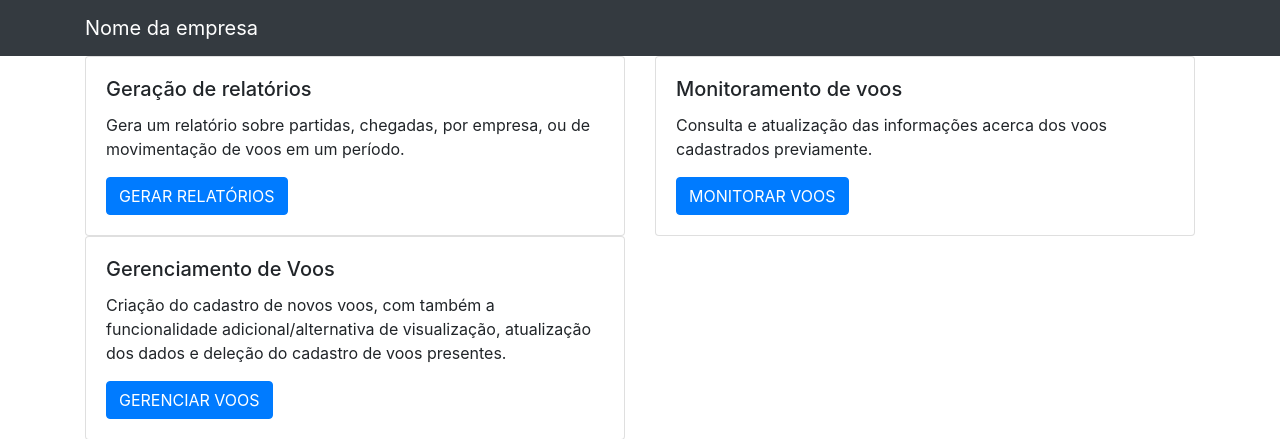
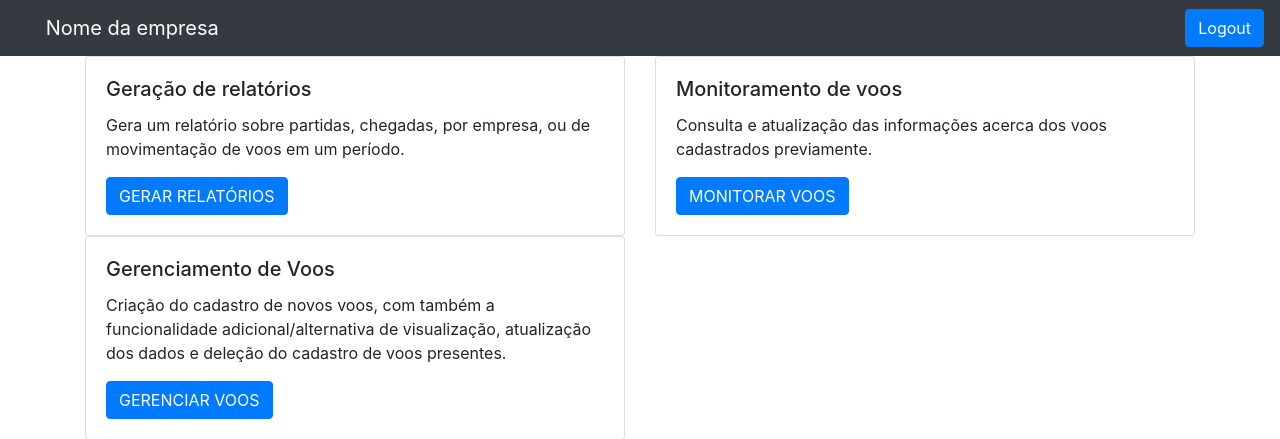
Before and after one commit to DamaralHenrique/DjangoApp, a Django app: page /home/ in a window 1280 px wide. Shown: the top 439 px of the page. Run offline with Django 4.2, Linux system fonts and the light colour scheme; some libraries are stand-ins or nearby versions.

Commit message:
🍱 Add logout button

```diff
--- a/flight/templates/tela_inicial.html
+++ b/flight/templates/tela_inicial.html
@@ -17,6 +17,11 @@
     <nav class="navbar navbar-expand-lg navbar-dark bg-dark">
         <div class="container">
             <a class="navbar-brand" href="#">Nome da empresa</a>
+        </div>
+        <div>
+            <a href="../" class="btn btn-primary">
+                Logout
+            </a>
         </div>
     </nav>
 
```
Also changed, not shown: 1 other file.
